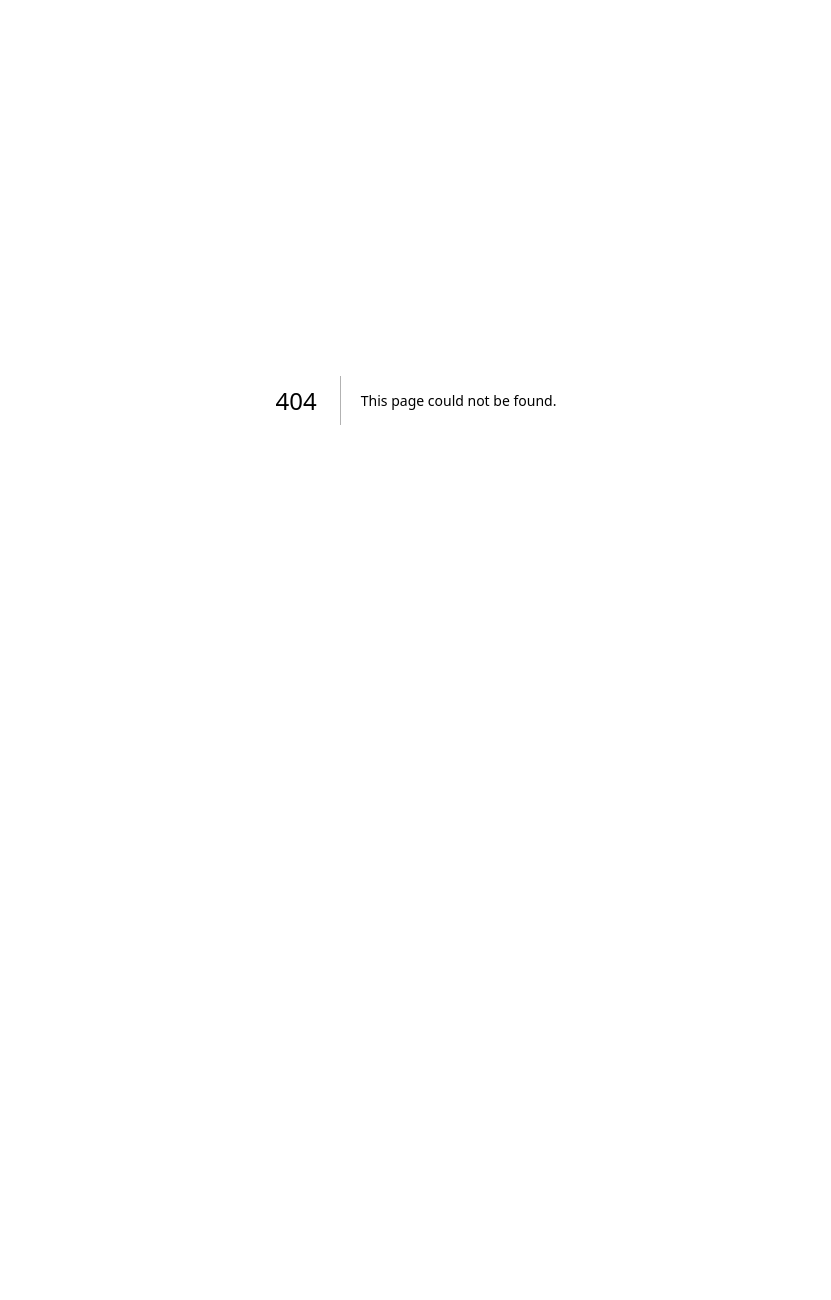
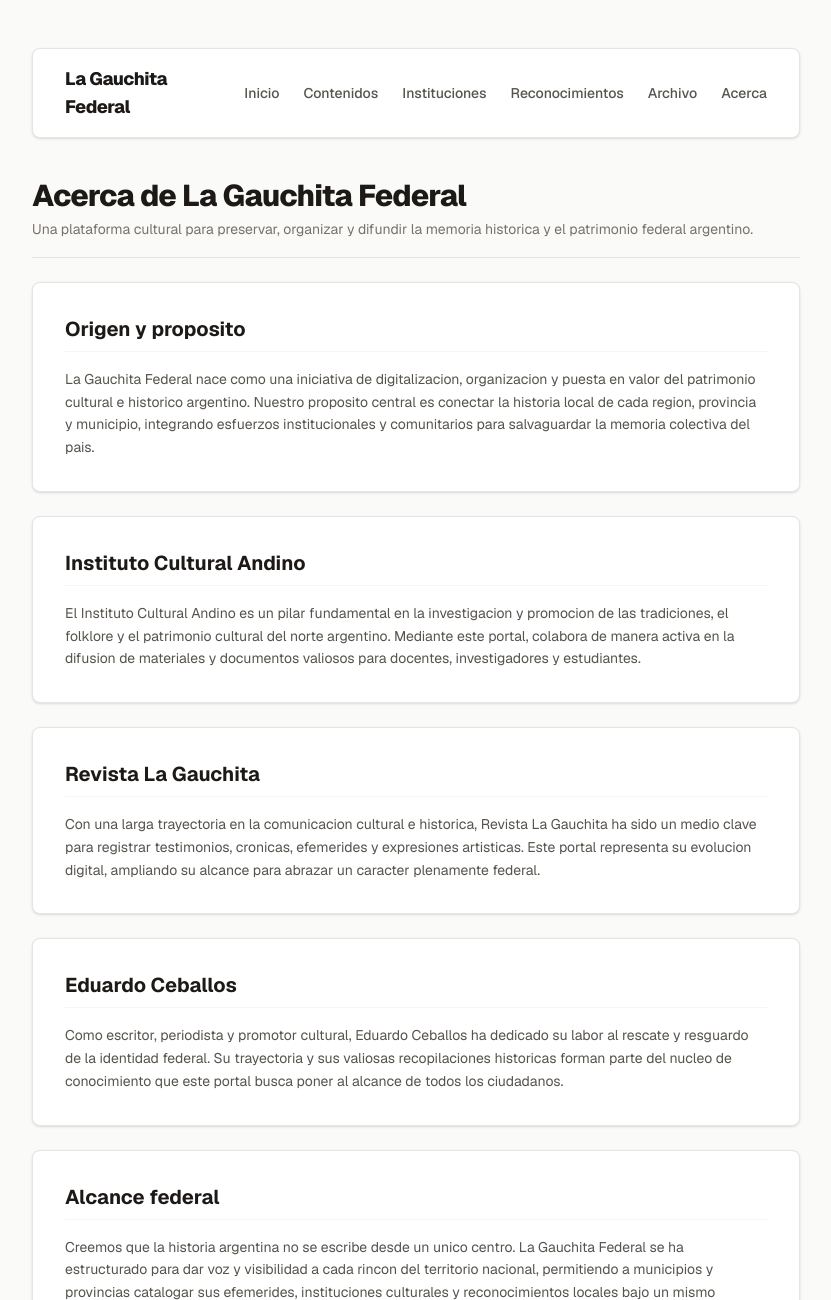
Before and after one commit to lagauchitafederal/la-gauchita-federal, a Next.js app: page /acerca in a window 1280 px wide. Before the commit this address had no page. Shown: the top 1300 px of the page, without its empty margins (224-1055 px from the left). Before the commit the page ends 800 px from the top, so only its background shows below. Built offline with nearby package versions, Linux system fonts and the light colour scheme.

Commit message:
feat: add about page

```diff
--- /dev/null
+++ b/src/app/acerca/page.tsx
@@ -0,0 +1,75 @@
+import type { Metadata } from 'next';
+import PublicPageShell from '../../components/public/PublicPageShell';
+import PublicSectionHeader from '../../components/public/PublicSectionHeader';
+
+export const metadata: Metadata = {
+  title: "Acerca de nosotros",
+  description: "Una plataforma cultural para preservar, organizar y difundir la memoria historica y el patrimonio federal argentino.",
+};
+
+export default function AcercaPage() {
+  return (
+    <PublicPageShell>
+      <PublicSectionHeader
+        title="Acerca de La Gauchita Federal"
+        description="Una plataforma cultural para preservar, organizar y difundir la memoria historica y el patrimonio federal argentino."
+      />
+
+      <div className="flex flex-col gap-6">
+        <section className="bg-white border border-stone-200 rounded-lg shadow-sm p-8 flex flex-col gap-4">
+          <h2 className="text-xl font-bold text-stone-900 border-b border-stone-100 pb-2">
+            Origen y proposito
+          </h2>
+          <p className="text-sm text-stone-600 leading-relaxed">
+            La Gauchita Federal nace como una iniciativa de digitalizacion, organizacion y puesta en valor del patrimonio cultural e historico argentino. Nuestro proposito central es conectar la historia local de cada region, provincia y municipio, integrando esfuerzos institucionales y comunitarios para salvaguardar la memoria colectiva del pais.
+          </p>
+        </section>
+
+        <section className="bg-white border border-stone-200 rounded-lg shadow-sm p-8 flex flex-col gap-4">
+          <h2 className="text-xl font-bold text-stone-900 border-b border-stone-100 pb-2">
+            Instituto Cultural Andino
+          </h2>
+          <p className="text-sm text-stone-600 leading-relaxed">
+            El Instituto Cultural Andino es un pilar fundamental en la investigacion y promocion de las tradiciones, el folklore y el patrimonio cultural del norte argentino. Mediante este portal, colabora de manera activa en la difusion de materiales y documentos valiosos para docentes, investigadores y estudiantes.
+          </p>
+        </section>
+
+        <section className="bg-white border border-stone-200 rounded-lg shadow-sm p-8 flex flex-col gap-4">
+          <h2 className="text-xl font-bold text-stone-900 border-b border-stone-100 pb-2">
+            Revista La Gauchita
+          </h2>
+          <p className="text-sm text-stone-600 leading-relaxed">
+            Con una larga trayectoria en la comunicacion cultural e historica, Revista La Gauchita ha sido un medio clave para registrar testimonios, cronicas, efemerides y expresiones artisticas. Este portal representa su evolucion digital, ampliando su alcance para abrazar un caracter plenamente federal.
+          </p>
+        </section>
+
+        <section className="bg-white border border-stone-200 rounded-lg shadow-sm p-8 flex flex-col gap-4">
+          <h2 className="text-xl font-bold text-stone-900 border-b border-stone-100 pb-2">
+            Eduardo Ceballos
+          </h2>
+          <p className="text-sm text-stone-600 leading-relaxed">
+            Como escritor, periodista y promotor cultural, Eduardo Ceballos ha dedicado su labor al rescate y resguardo de la identidad federal. Su trayectoria y sus valiosas recopilaciones historicas forman parte del nucleo de conocimiento que este portal busca poner al alcance de todos los ciudadanos.
+          </p>
+        </section>
+
+        <section className="bg-white border border-stone-200 rounded-lg shadow-sm p-8 flex flex-col gap-4">
+          <h2 className="text-xl font-bold text-stone-900 border-b border-stone-100 pb-2">
+            Alcance federal
+          </h2>
+          <p className="text-sm text-stone-600 leading-relaxed">
+            Creemos que la historia argentina no se escribe desde un unico centro. La Gauchita Federal se ha estructurado para dar voz y visibilidad a cada rincon del territorio nacional, permitiendo a municipios y provincias catalogar sus efemerides, instituciones culturales y reconocimientos locales bajo un mismo espacio integrado.
+          </p>
+        </section>
+
+        <section className="bg-white border border-stone-200 rounded-lg shadow-sm p-8 flex flex-col gap-4">
+          <h2 className="text-xl font-bold text-stone-900 border-b border-stone-100 pb-2">
+            Nuestra mision
+          </h2>
+          <p className="text-sm text-stone-600 leading-relaxed">
+            Nuestra mision es consolidar un portal cultural, patrimonial, educativo y comunitario administrable que funcione como un banco de informacion historica. Buscamos democratizar el acceso al conocimiento de nuestras tradiciones y asegurar que el legado cultural de cada argentino siga latiendo para las futuras generaciones.
+          </p>
+        </section>
+      </div>
+    </PublicPageShell>
+  );
+}
--- a/src/app/sitemap.ts
+++ b/src/app/sitemap.ts
@@ -39,6 +39,12 @@ export default async function sitemap(): Promise<MetadataRoute.Sitemap> {
       lastModified: new Date(),
       changeFrequency: 'weekly',
       priority: 0.6,
+    },
+    {
+      url: `${siteUrl}/acerca`,
+      lastModified: new Date(),
+      changeFrequency: 'monthly',
+      priority: 0.5,
     },
   ];
 
--- a/src/components/public/PublicFooter.tsx
+++ b/src/components/public/PublicFooter.tsx
@@ -31,6 +31,9 @@ export default function PublicFooter() {
         <Link href="/archivo" className="hover:text-stone-900 transition-colors">
           Archivo
         </Link>
+        <Link href="/acerca" className="hover:text-stone-900 transition-colors">
+          Acerca
+        </Link>
       </nav>
     </footer>
   );
--- a/src/components/public/PublicHeader.tsx
+++ b/src/components/public/PublicHeader.tsx
@@ -24,6 +24,9 @@ export default function PublicHeader() {
         <Link href="/archivo" className="hover:text-stone-900 transition-colors">
           Archivo
         </Link>
+        <Link href="/acerca" className="hover:text-stone-900 transition-colors">
+          Acerca
+        </Link>
       </nav>
     </header>
   );
```
